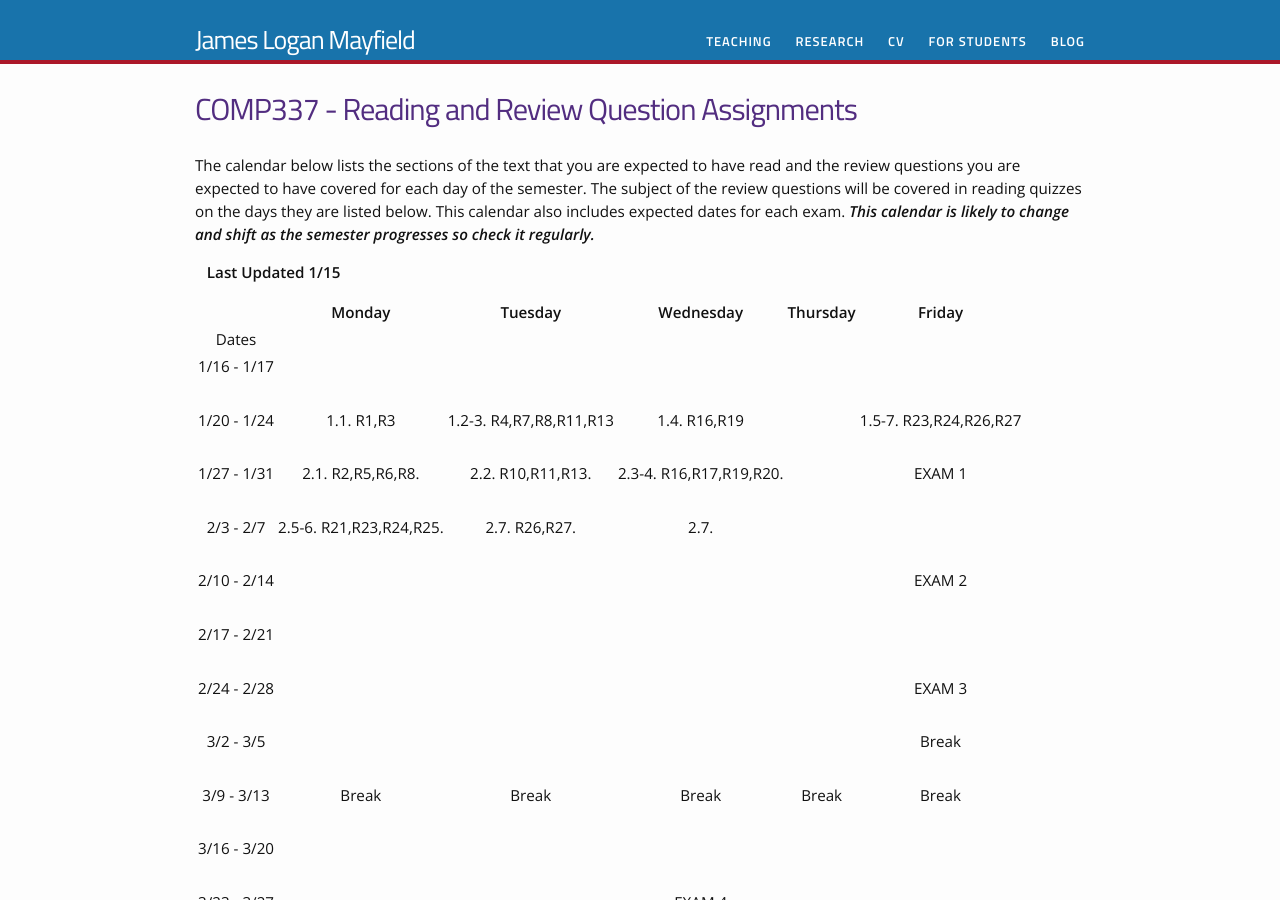
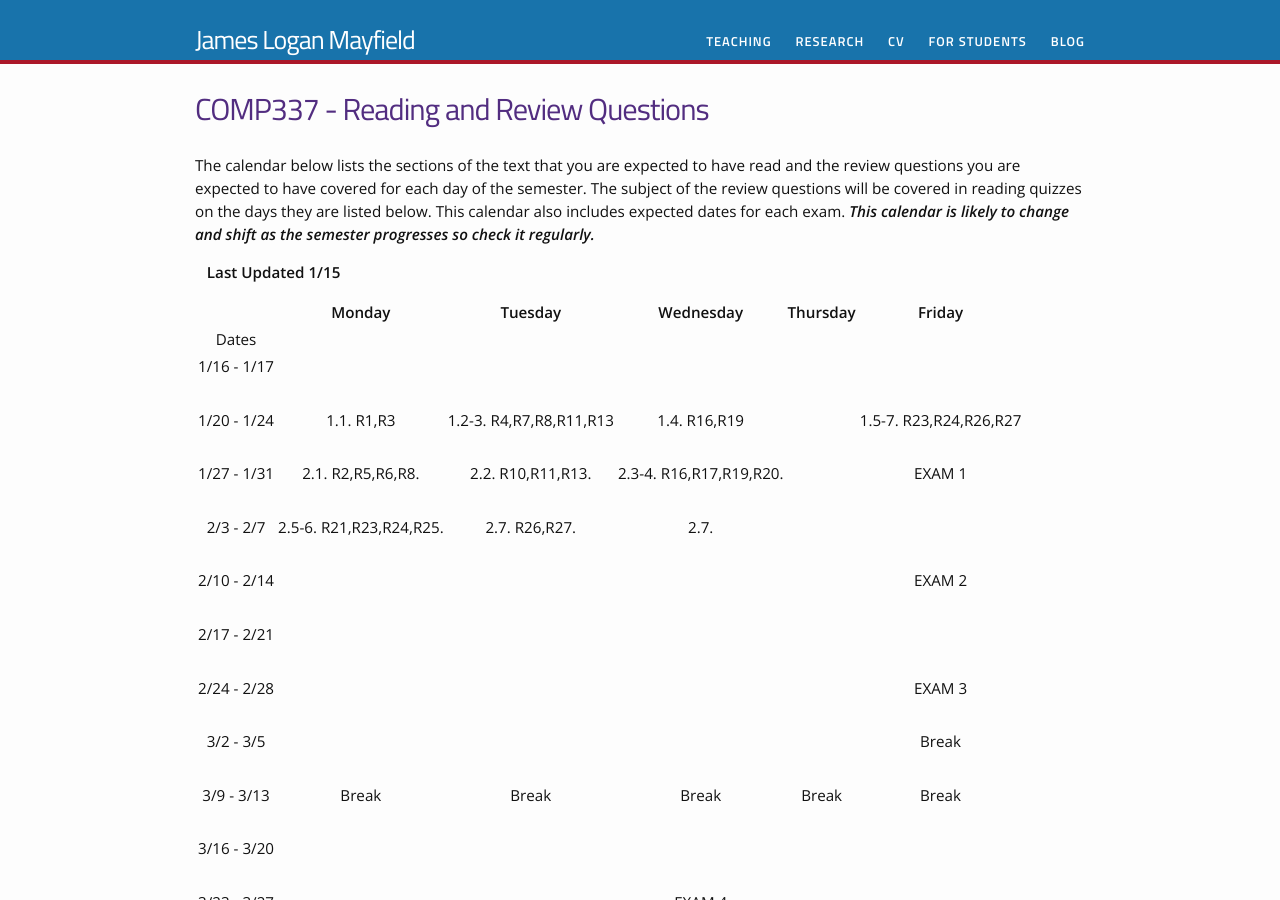
Before and after one commit to jlmayfield/jlmayfield.github.io, a Jekyll site: the page built from teaching/COMP337/reading.md, in a window 1280 px wide and 900 px high. Built offline with Jekyll 4.4.1, drawn with Linux system fonts in a browser that asks for light colours.

Commit message:
sp20. c337. more typos i guess.

```diff
--- a/teaching/COMP337/reading.md
+++ b/teaching/COMP337/reading.md
@@ -1,6 +1,6 @@
 ---
 layout: page
-title: COMP337 - Reading and Review Question Assignments
+title: COMP337 - Reading and Review Questions
 permalink: /teaching/COMP337/reading/
 ---
 
```
